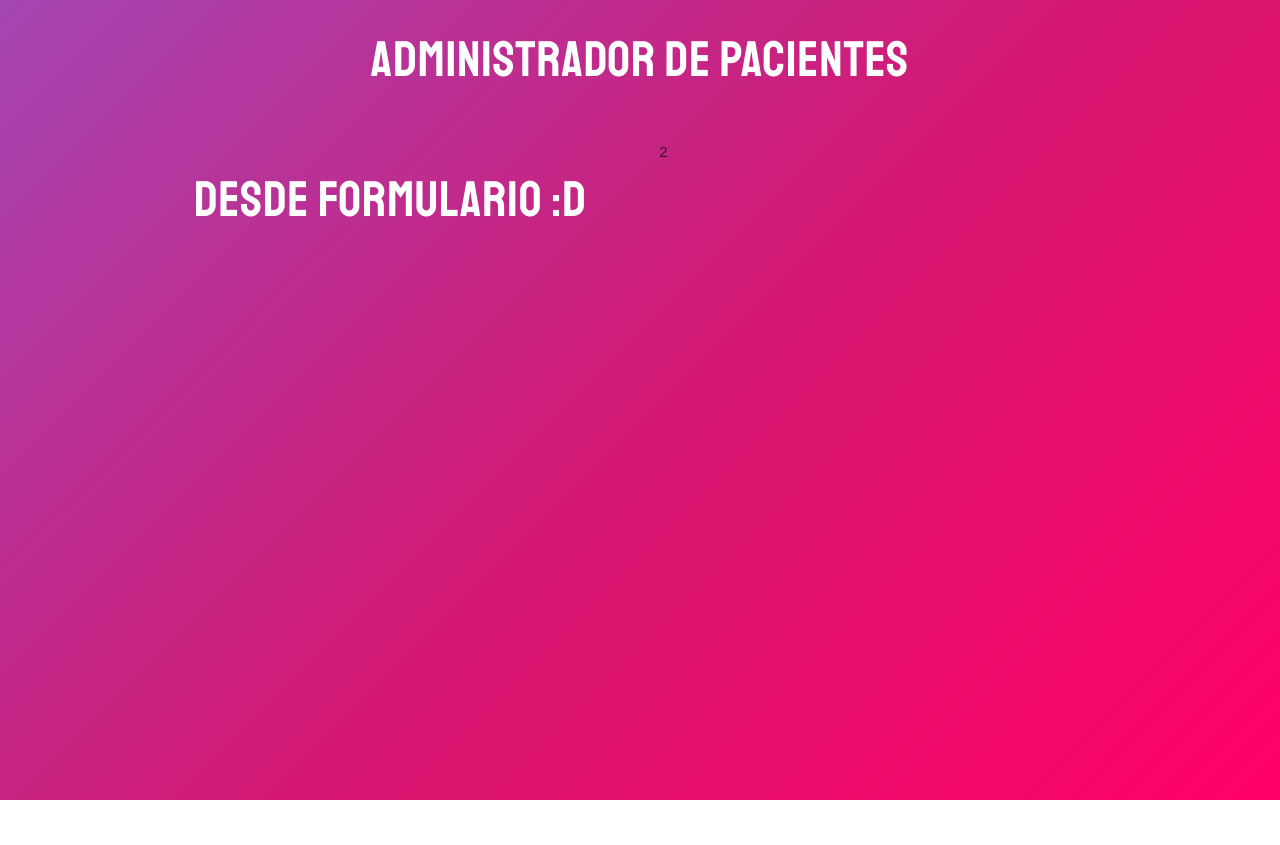
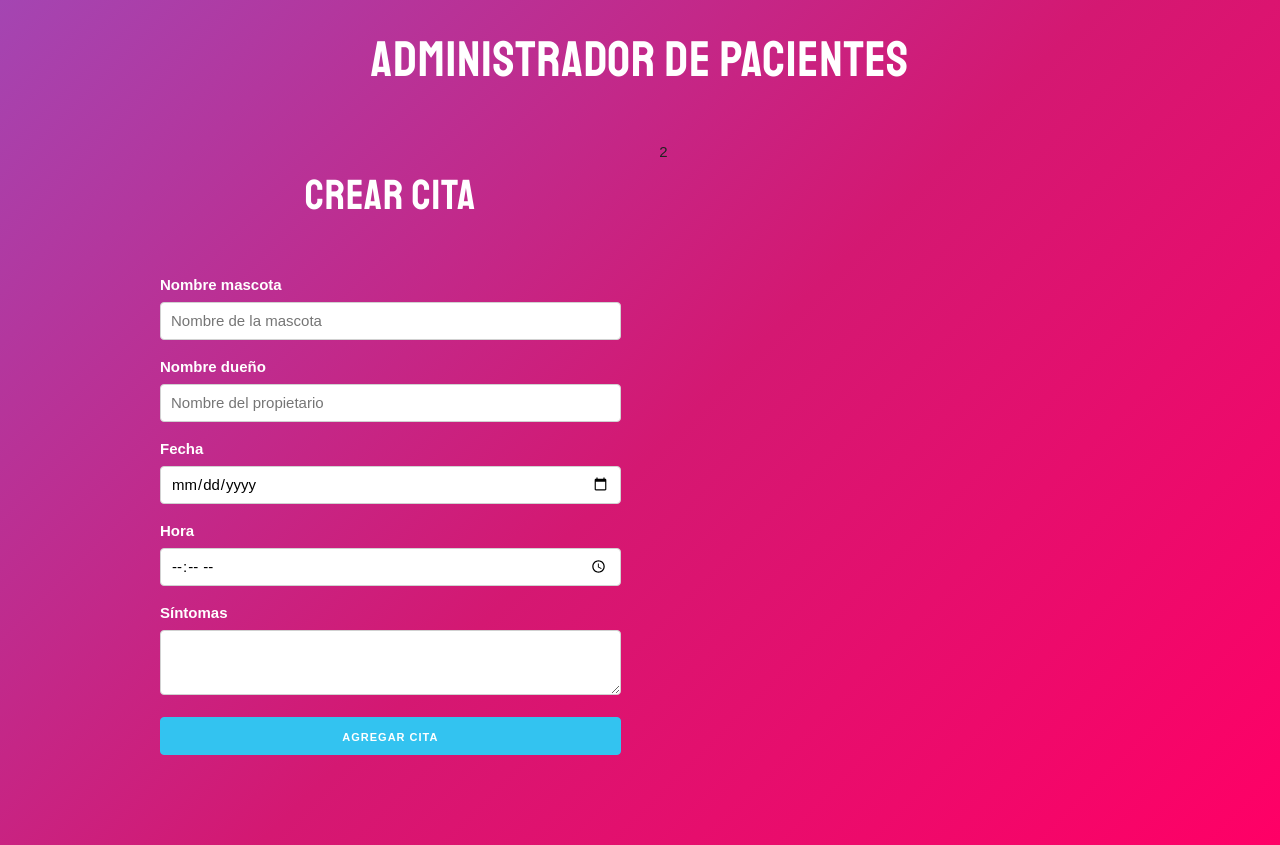
Before and after one commit to alexander-guerrero/citas-react, a React (Create React App) app: page / in a window 1280 px wide. Before the commit the page ends 800 px from the top, so only its background shows below. Built offline with nearby package versions, Linux system fonts and the light colour scheme.

Commit message:
4. Agregando los campos del formulario

```diff
--- a/src/components/Formulario.js
+++ b/src/components/Formulario.js
@@ -1,8 +1,48 @@
-import React from 'react';
+import React, { Fragment } from 'react';
 
 const Formulario = () => {
   return (
-    <h1>Desde formulario :D</h1>
+    <Fragment>
+      <h2>Crear Cita</h2>
+      <form>
+        <label>Nombre mascota</label>
+        <input
+          type="text"
+          name="mascota"
+          className="u-full-width"
+          placeholder="Nombre de la mascota"
+        />
+        <label>Nombre dueño</label>
+        <input
+          type="text"
+          name="propietario"
+          className="u-full-width"
+          placeholder="Nombre del propietario"
+        />
+        <label>Fecha</label>
+        <input
+          type="date"
+          name="fecha"
+          className="u-full-width"
+        />
+        <label>Hora</label>
+        <input
+          type="time"
+          name="hora"
+          className="u-full-width"
+        />
+        <label>Síntomas</label>
+        <textarea
+          className="u-full-width"
+          name="sintomas"
+        />
+        <input
+          type="submit"
+          value="Agregar cita"
+          className="u-full-width button-primary"
+        />
+      </form>
+    </Fragment>
   );
 }
 
```
